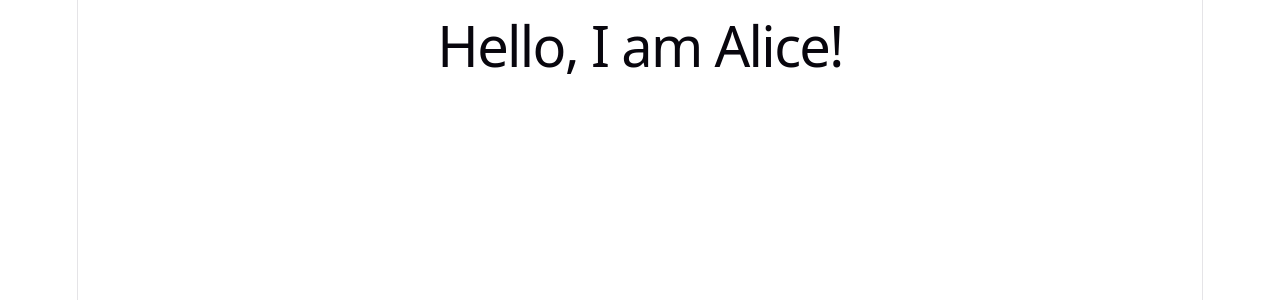
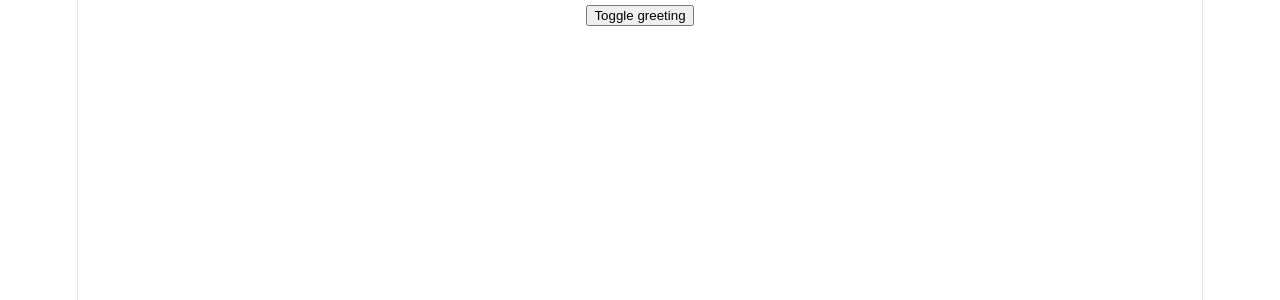
Before and after one commit to Ohene-Nat/React-lesson, a React (Vite) app: page / in a window 1280 px wide. Shown: the top 300 px of the page. Built offline with nearby package versions, Linux system fonts and the light colour scheme.

Commit message:
using state

```diff
--- a/src/App.jsx
+++ b/src/App.jsx
@@ -1,4 +1,5 @@
 import "./App.css";
+import { useState } from "react";
 
 function Greeting(props) {
   return (
@@ -6,10 +7,19 @@ function Greeting(props) {
   );
 }
 function App() {
-  const showgreeting = true;
+  const [showgreeting, setShowGreeting] = useState(false);
+  function toggleGreeting() {
+    if (showgreeting) {
+      setShowGreeting(false);
+    } else {
+      setShowGreeting(true);
+    }
+    console.log(showgreeting);
+  }
   return (
     <div >
-      {showgreeting ? <Greeting name="Alice" />: <button>CLick me</button>}
+      <button onClick={toggleGreeting}>Toggle greeting</button>
+      {showgreeting && <Greeting name="Alice" />}
     </div>
   );
 }
```
